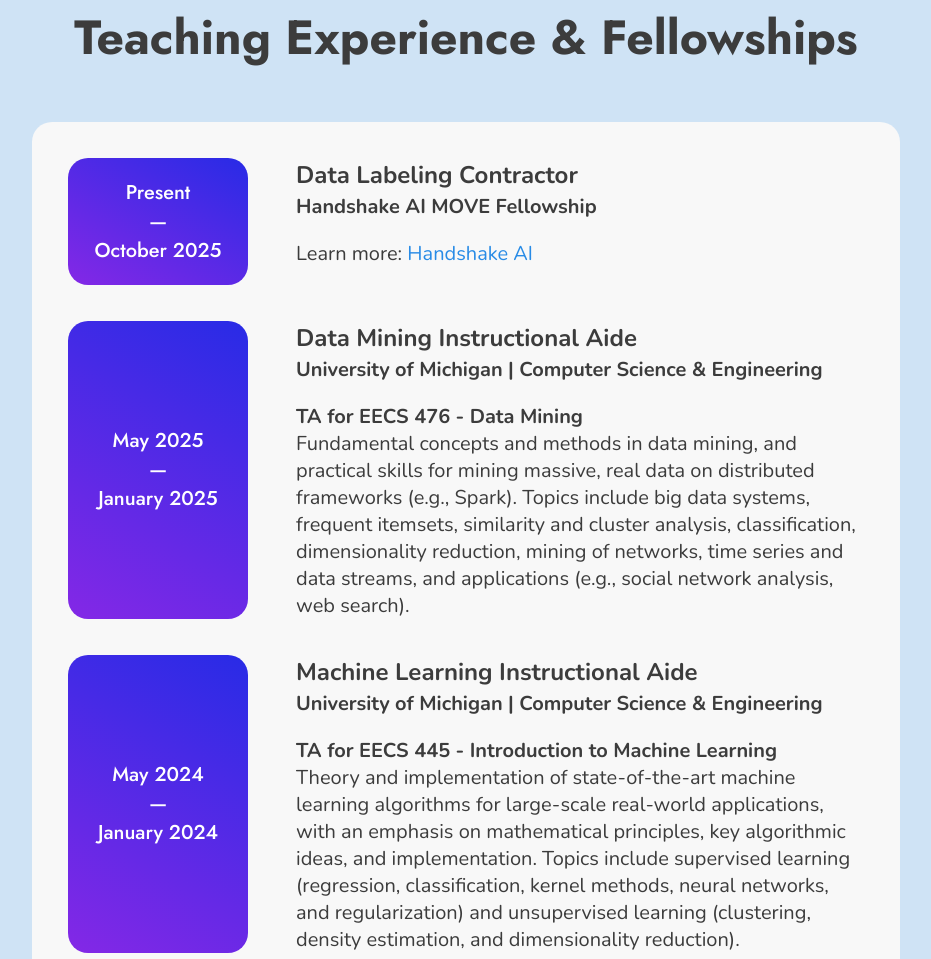
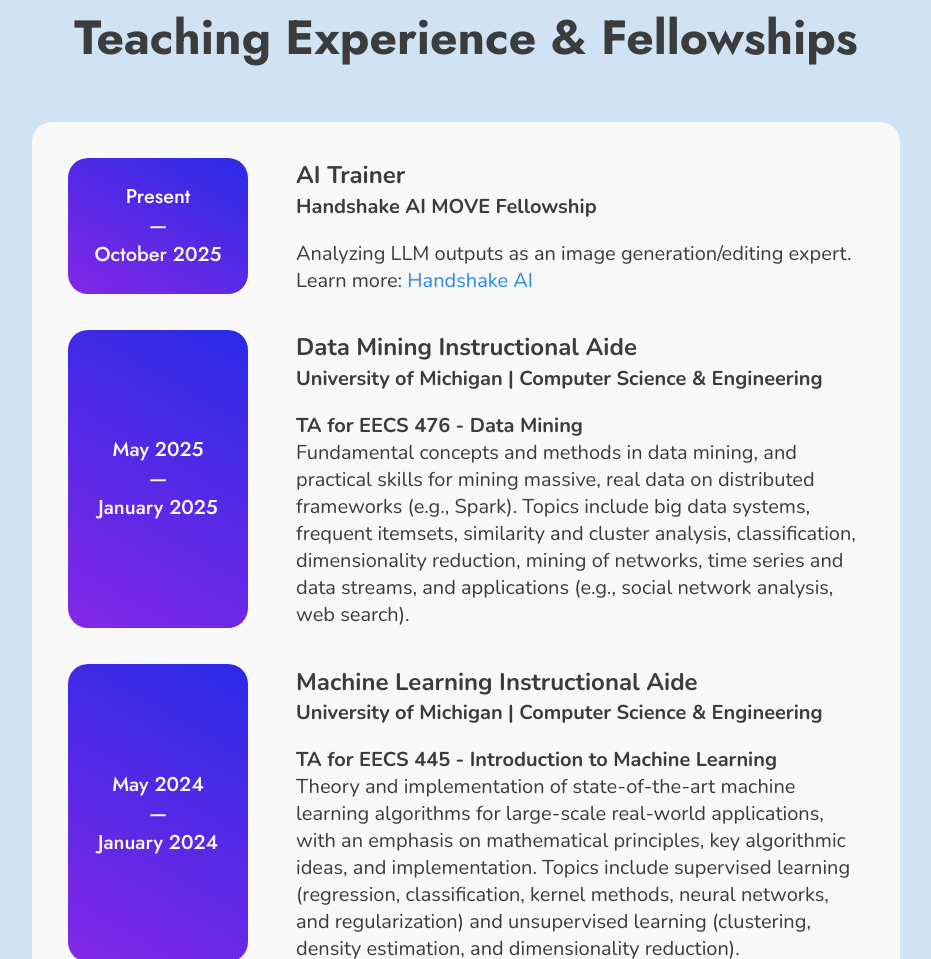
Before and after one commit to juliexwu/juliexwu.github.io, a plain HTML site: page index.html in a window 1280 px wide. Shown: the part 2750-3709 px from the top of the page, without its empty margins (174-1105 px from the left). Drawn offline with nearby package versions, Linux system fonts and the light colour scheme.

Commit message:
updated fellowship section

```diff
--- a/index.html
+++ b/index.html
@@ -176,10 +176,10 @@
               <p>Present<br />&mdash;<br />October 2025</p>
             </div>
             <div class="grid-item event-description">
-              <h4>Data Labeling Contractor</h4>
+              <h4>AI Trainer</h4>
               <h5>Handshake AI MOVE Fellowship</h5>
               <p>
-                Learn more:
+                Analyzing LLM outputs as an image generation/editing expert. Learn more:
                 <a href="https://joinhandshake.com/ai">Handshake AI</a>
               </p>
             </div>
```
